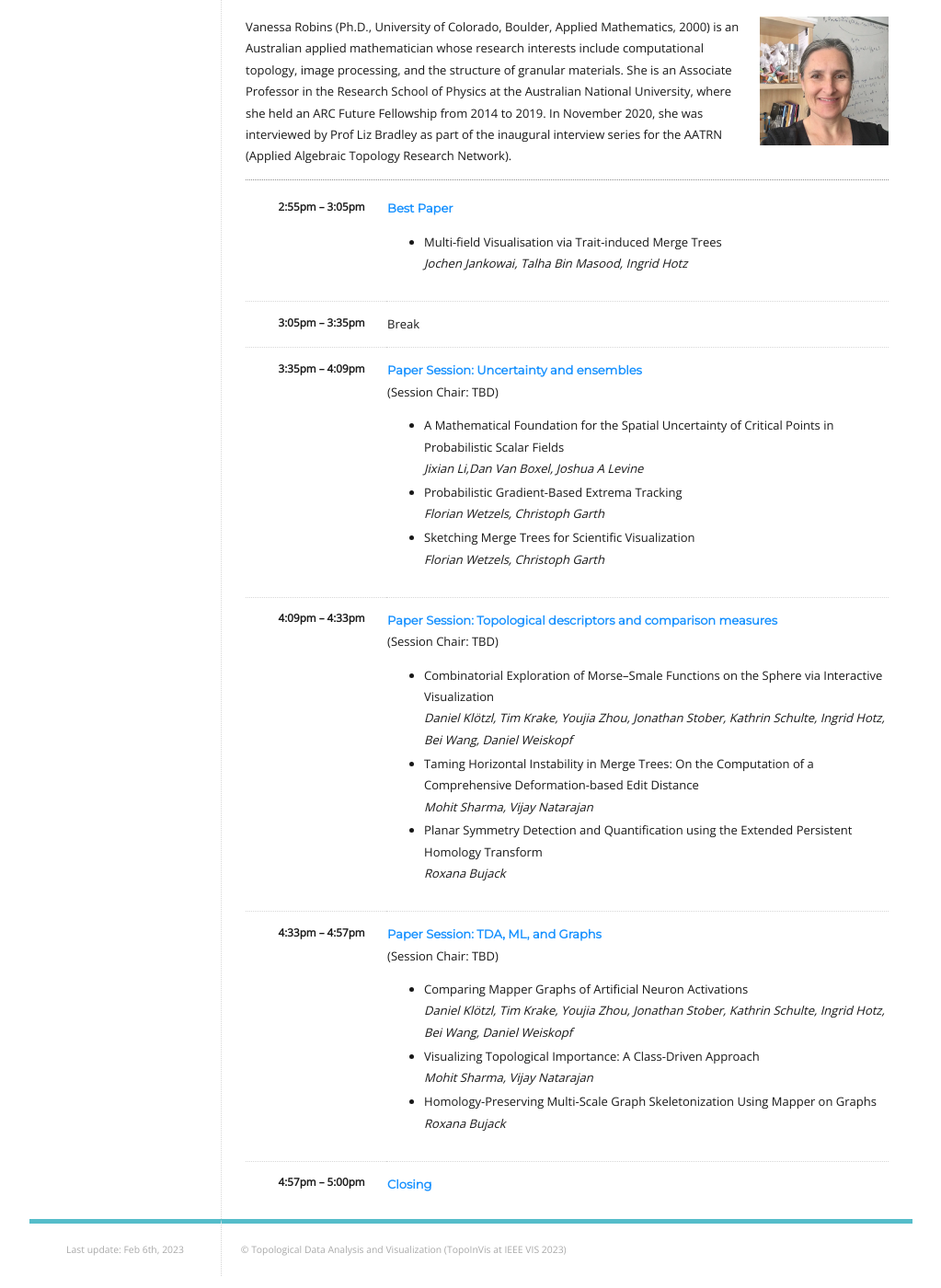
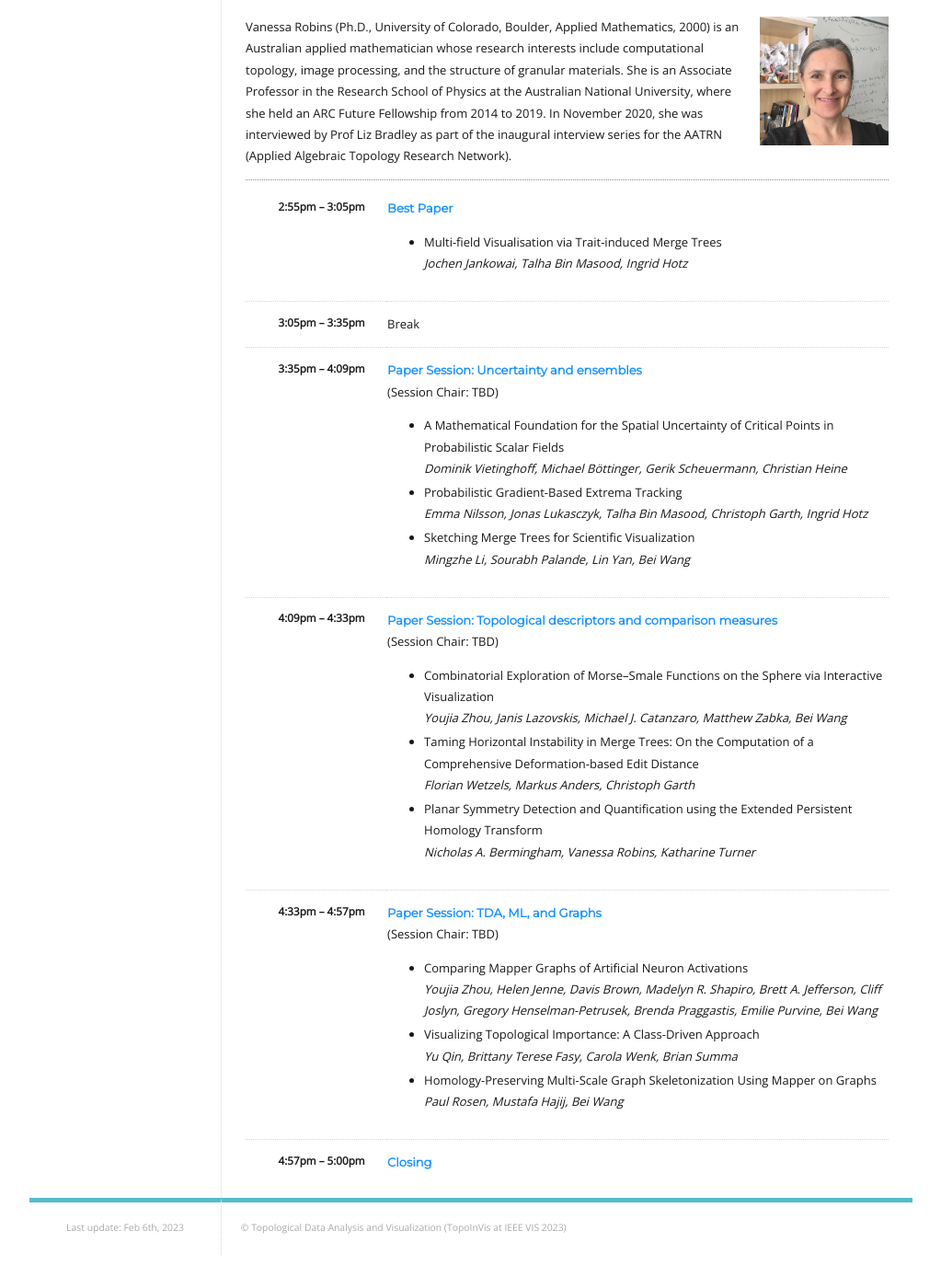
Before and after one commit to TopoInVis-Workshop/2024, a Jekyll site: the page built from _pages/program.md, in a window 1280 px wide and 1400 px high, scrolled down 836 px. Shown: the whole window at 92% size, without its empty margins (128-1151 px from the left). Built offline with Jekyll 4.4.1, drawn with Linux system fonts in a browser that asks for light colours; after the commit the page ends 2213 px from its top, so only the background shows below that.

Commit message:
Update program.md

```diff
--- a/_pages/program.md
+++ b/_pages/program.md
@@ -76,17 +76,17 @@ Vanessa Robins (Ph.D., University of Colorado, Boulder, Applied Mathematics, 200
       <ul>
         <li>
            A Mathematical Foundation for the Spatial Uncertainty of Critical Points in Probabilistic Scalar Fields
-           <br><i>Jixian Li,Dan Van Boxel, Joshua A Levine</i>
+           <br><i>Dominik Vietinghoff, Michael Böttinger, Gerik Scheuermann, Christian Heine</i>
            <br/>
         </li>
         <li>
            Probabilistic Gradient-Based Extrema Tracking
-           <br><i>Florian Wetzels, Christoph Garth</i>
+           <br><i>Emma Nilsson, Jonas Lukasczyk, Talha Bin Masood, Christoph Garth, Ingrid Hotz</i>
            <br/>
         </li>
         <li>
            Sketching Merge Trees for Scientific Visualization
-           <br><i>Florian Wetzels, Christoph Garth</i>
+           <br><i>Mingzhe Li, Sourabh Palande, Lin Yan, Bei Wang</i>
            <br/>
         </li>
       </ul>
@@ -101,17 +101,17 @@ Vanessa Robins (Ph.D., University of Colorado, Boulder, Applied Mathematics, 200
       <ul>
         <li>
             Combinatorial Exploration of Morse–Smale Functions on the Sphere via Interactive Visualization
-           <br><i>Daniel Kl&ouml;tzl, Tim Krake, Youjia Zhou, Jonathan Stober, Kathrin Schulte, Ingrid Hotz, Bei Wang, Daniel Weiskopf</i>
+           <br><i>Youjia Zhou, Janis Lazovskis, Michael J. Catanzaro, Matthew Zabka, Bei Wang</i>
            <br/>
         </li>
         <li>
            Taming Horizontal Instability in Merge Trees: On the Computation of a Comprehensive Deformation-based Edit Distance
-           <br><i>Mohit Sharma, Vijay Natarajan</i>
+           <br><i>Florian Wetzels, Markus Anders, Christoph Garth</i>
            <br/>
         </li>
         <li>
             Planar Symmetry Detection and Quantification using the Extended Persistent Homology Transform
-           <br><i>Roxana Bujack</i>
+           <br><i>Nicholas A. Bermingham, Vanessa Robins, Katharine Turner</i>
            <br/>
         </li>
       </ul>
@@ -126,17 +126,17 @@ Vanessa Robins (Ph.D., University of Colorado, Boulder, Applied Mathematics, 200
       <ul>
         <li>
             Comparing Mapper Graphs of Artificial Neuron Activations
-           <br><i>Daniel Kl&ouml;tzl, Tim Krake, Youjia Zhou, Jonathan Stober, Kathrin Schulte, Ingrid Hotz, Bei Wang, Daniel Weiskopf</i>
+           <br><i>Youjia Zhou, Helen Jenne, Davis Brown, Madelyn R. Shapiro, Brett A. Jefferson, Cliff Joslyn, Gregory Henselman-Petrusek, Brenda Praggastis, Emilie Purvine, Bei Wang</i>
            <br/>
         </li>
         <li>
            Visualizing Topological Importance: A Class-Driven Approach
-           <br><i>Mohit Sharma, Vijay Natarajan</i>
+           <br><i>Yu Qin, Brittany Terese Fasy, Carola Wenk, Brian Summa</i>
            <br/>
         </li>
         <li>
             Homology-Preserving Multi-Scale Graph Skeletonization Using Mapper on Graphs
-           <br><i>Roxana Bujack</i>
+           <br><i>Paul Rosen, Mustafa Hajij, Bei Wang</i>
            <br/>
         </li>
       </ul>
```
